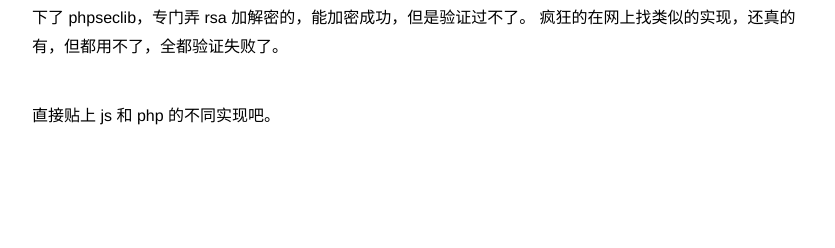
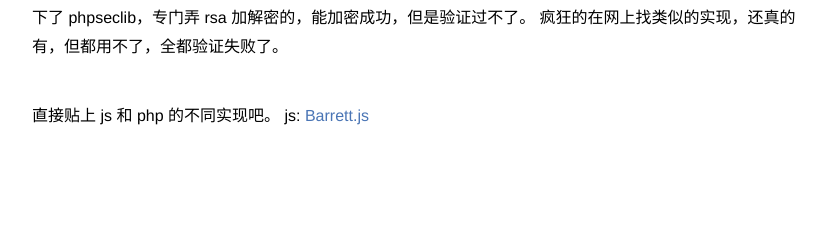
Before and after one commit to zwell/blog, a Jekyll site: the page built from docs/_posts/2017-06-30-php 模拟js rsa加密.md, in a window 1280 px wide. Shown: the part 808-1056 px from the top of the page, without its empty margins (218-1053 px from the left). Built offline with Jekyll 4.4.1, drawn with Linux system fonts in a browser that asks for light colours.

Commit message:
Update 2017-06-30-php 模拟js rsa加密.md

```diff
--- a/docs/_posts/2017-06-30-php 模拟js rsa加密.md
+++ b/docs/_posts/2017-06-30-php 模拟js rsa加密.md
@@ -30,3 +30,4 @@ description: php 模拟 js 的 rsa 加密
 疯狂的在网上找类似的实现，还真的有，但都用不了，全都验证失败了。
 
 直接贴上 js 和 php 的不同实现吧。
+js: <a href="resource/js/rsa/Barrett.js">Barrett.js</a>
```
